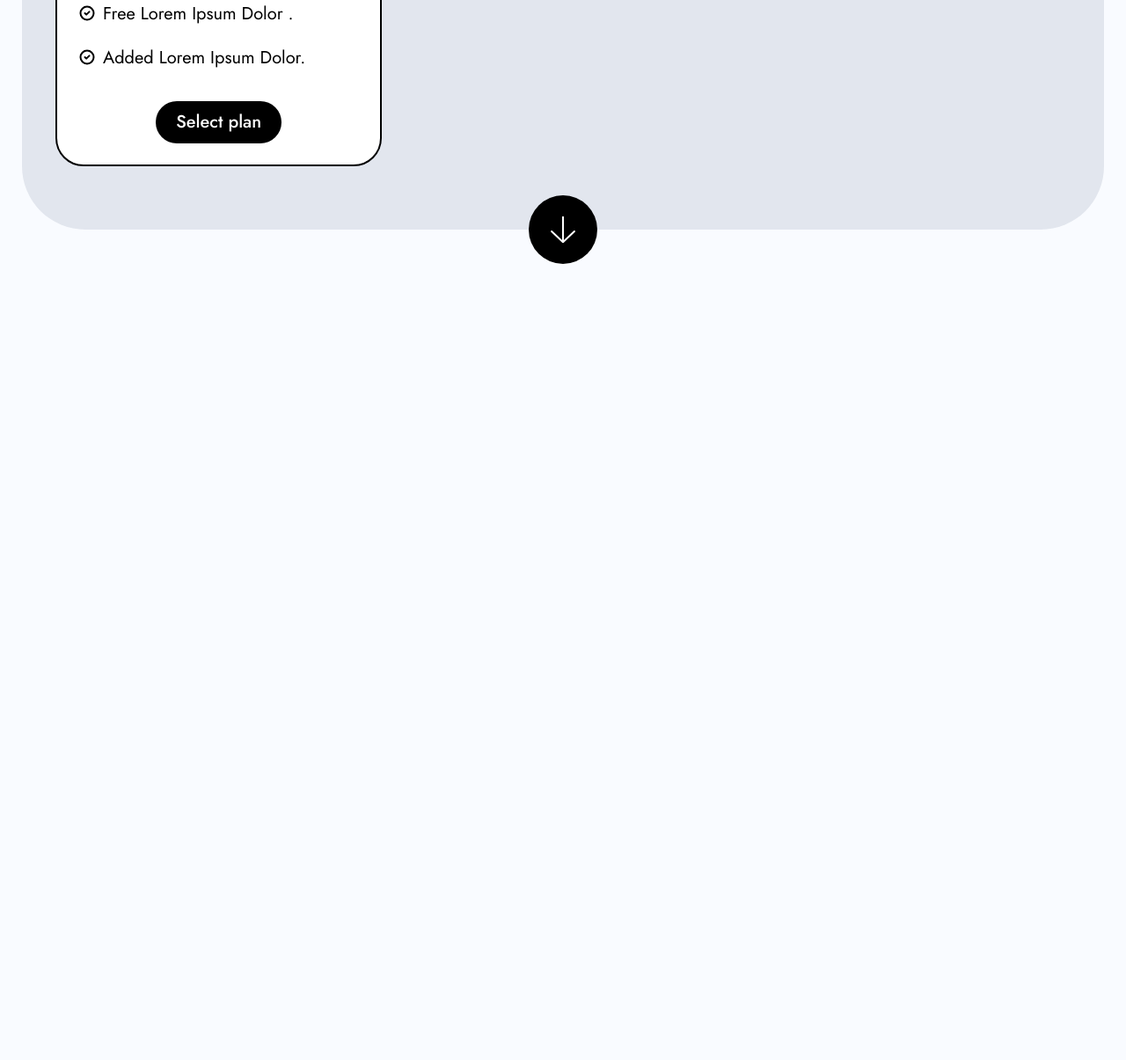
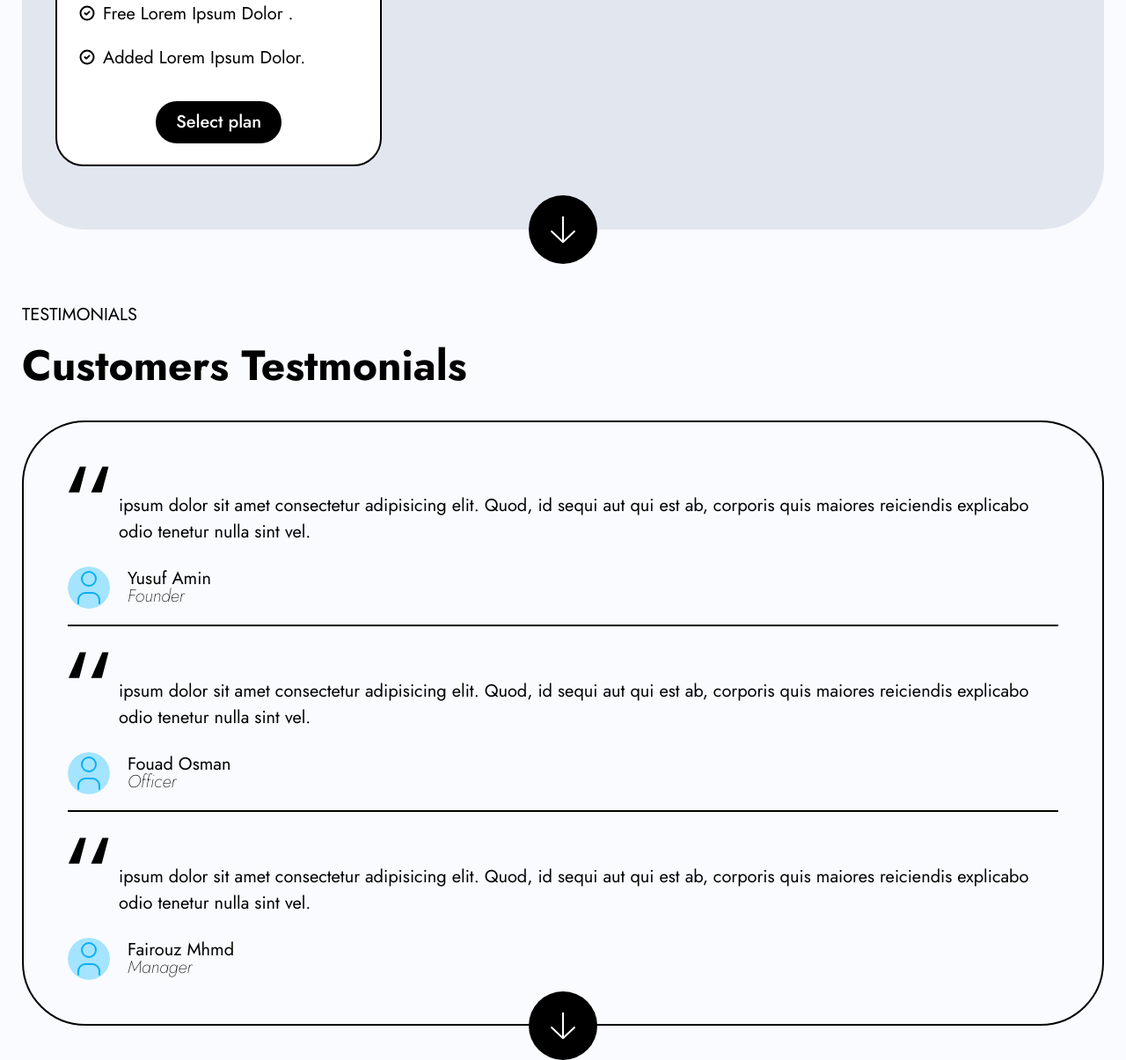
Before and after one commit to DvemerD/it-solutions, a website with bundled scripts: page src/index.html in a window 1280 px wide. Shown: the part 7260-8465 px from the top of the page at 88% size. Before the commit the page ends 7560 px from the top, so only its background shows below. Built offline with nearby package versions, Linux system fonts and the light colour scheme.

Commit message:
added adaptive for reviews

```diff
--- a/src/index.html
+++ b/src/index.html
@@ -401,7 +401,7 @@
     <div class="container">
       <div class="clients__wrapper">
         <h2 class="clients__title title">Trusted By Over <span>500</span> Clients Around The World</h2>
-        <div class="swiper my-swiper">
+        <div class="swiper swiper_clients">
           <div class="swiper-wrapper">
             <div class="swiper-slide">
               <div class="clients__item">
@@ -520,12 +520,12 @@
       <a class="arrow__btn" href="#"><img src="assets/icons/arrow-down-icon.svg" alt="down"></a>
     </div>
   </section>
-  <!--
+
   <section class="reviews">
     <div class="container">
       <div class="reviews__wrapper">
         <h3 class="reviews__subtitle subtitle">TESTIMONIALS</h3>
-          <h2 class="reviews__title title">Customers Testmonials</h2>
+        <h2 class="reviews__title title">Customers Testmonials</h2>
         <div class="reviews__items">
           <div class="reviews__item">
             <div class="reviews__item__icon">
@@ -582,7 +582,7 @@
             <a class="arrow__btn" href="#"><img src="assets/icons/arrow-down-icon.svg" alt="down"></a>
           </div>
   </section>
-
+  <!--
     <section class="blog">
       <div class="container">
         <div class="blog__wrapper">
--- a/src/js/blocks/slider.js
+++ b/src/js/blocks/slider.js
@@ -1,5 +1,5 @@
-function slider() {
-  var swiper = new Swiper(".my-swiper", {
+function slider(selector) {
+  const swiper = new Swiper(selector, {
     slidesPerView: "auto",
     spaceBetween: 12,
     mousewheel: true,
--- a/src/js/index.js
+++ b/src/js/index.js
@@ -3,5 +3,5 @@ import slider from "./blocks/slider.js";
 
 window.addEventListener("DOMContentLoaded", () => {
   menu();
-  slider();
+  slider(".swiper_clients");
 });
--- a/src/sass/blocks/_info.scss
+++ b/src/sass/blocks/_info.scss
@@ -9,6 +9,9 @@
     display: grid;
     grid-template: 1fr / repeat(4, 248px);
     justify-content: space-between;
+  }
+  .arrow {
+    left: 0;
   }
 
   &__item {
@@ -73,10 +76,6 @@
       position: relative;
     }
 
-    .arrow {
-      left: 0;
-    }
-
     &__wrapper {
       grid-template: 1fr / repeat(2, minmax(240px, 1fr));
       gap: 24px;
--- a/src/sass/blocks/_reviews.scss
+++ b/src/sass/blocks/_reviews.scss
@@ -4,27 +4,28 @@
   margin-bottom: 39px;
 
   &__title {
+    margin-bottom: 38px;
+  }
+
+  &__subtitle {
     margin-bottom: 24px;
   }
 
-  &__subtitle {
-    margin-bottom: 38px;
-  }
-
   &__items {
-    display: flex;
+    display: grid;
+    grid-template-columns: repeat(3, minmax(382px, 1fr));
     gap: 29px;
     border: 2px solid $black;
     border-radius: 72px;
     padding: 50px;
+    flex-wrap: wrap;
   }
 
   &__item {
-    width: 383px;
-
     &__descr {
       margin-left: auto;
-      width: 312px;
+      min-width: 312px;
+      margin-left: 58px;
       margin-bottom: 24px;
     }
 
@@ -58,3 +59,29 @@
     }
   }
 }
+
+@media (max-width: 1400px) {
+  .reviews {
+    &__items {
+      grid-template-columns: repeat(1, minmax(382px, 1fr));
+    }
+
+    &__item {
+      &:not(:last-child) {
+        border-right: none;
+        padding-right: 0;
+        border-bottom: 2px solid $black;
+        padding-bottom: 18px;
+      }
+    }
+  }
+}
+
+@media (max-width: 576px) {
+  .reviews {
+    &__items {
+      border-radius: 22px;
+      padding: 24px 24px 72px;
+    }
+  }
+}
--- a/src/sass/blocks/_services.scss
+++ b/src/sass/blocks/_services.scss
@@ -103,7 +103,7 @@
 @media (max-width: 768px) {
   .services {
     &__wrapper {
-      padding: 24px;
+      padding: 24px 24px 58px;
     }
 
     &__content {
```
Also changed, not shown: src/css/style.min.css. Lines whose indentation alone changed are shown as unchanged.
